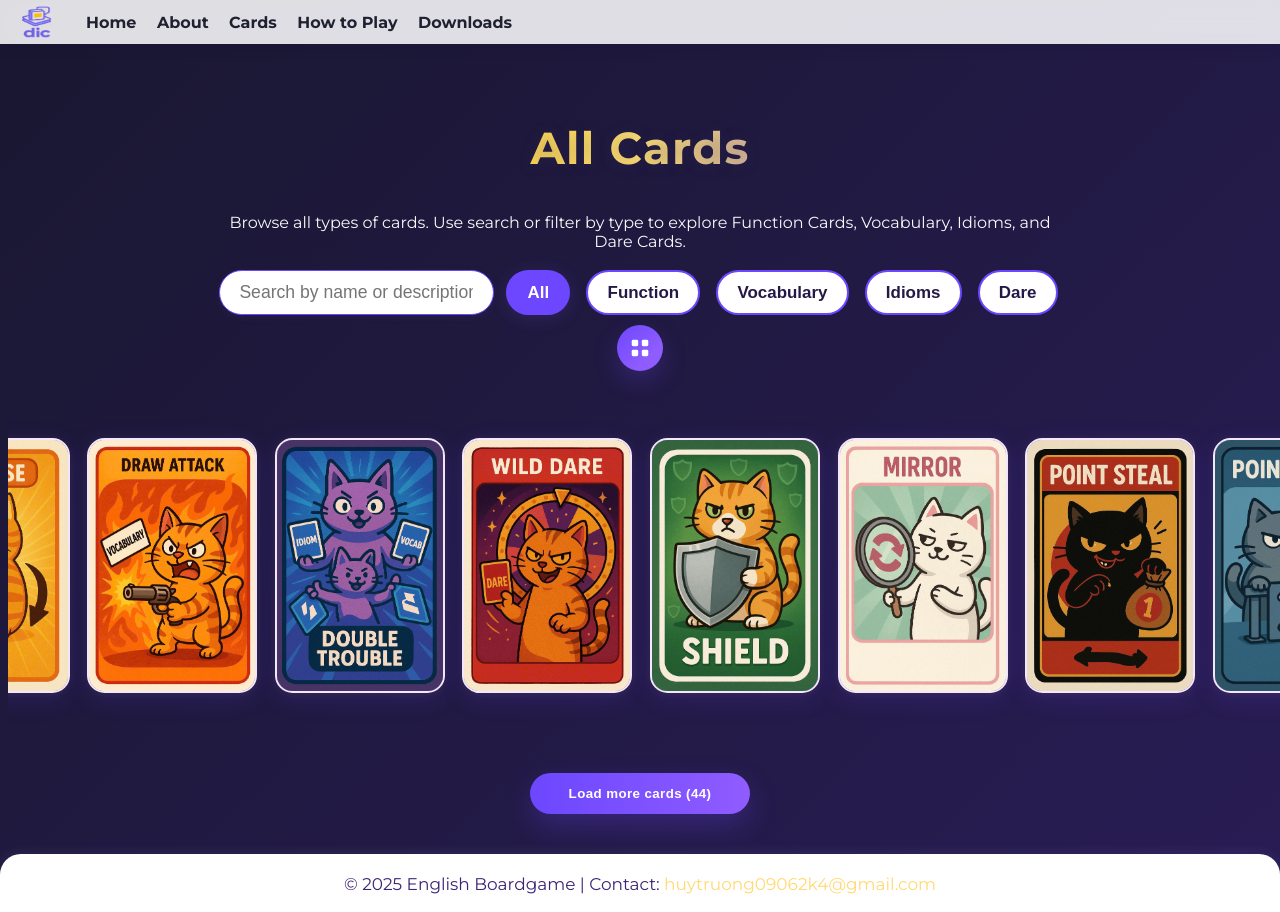
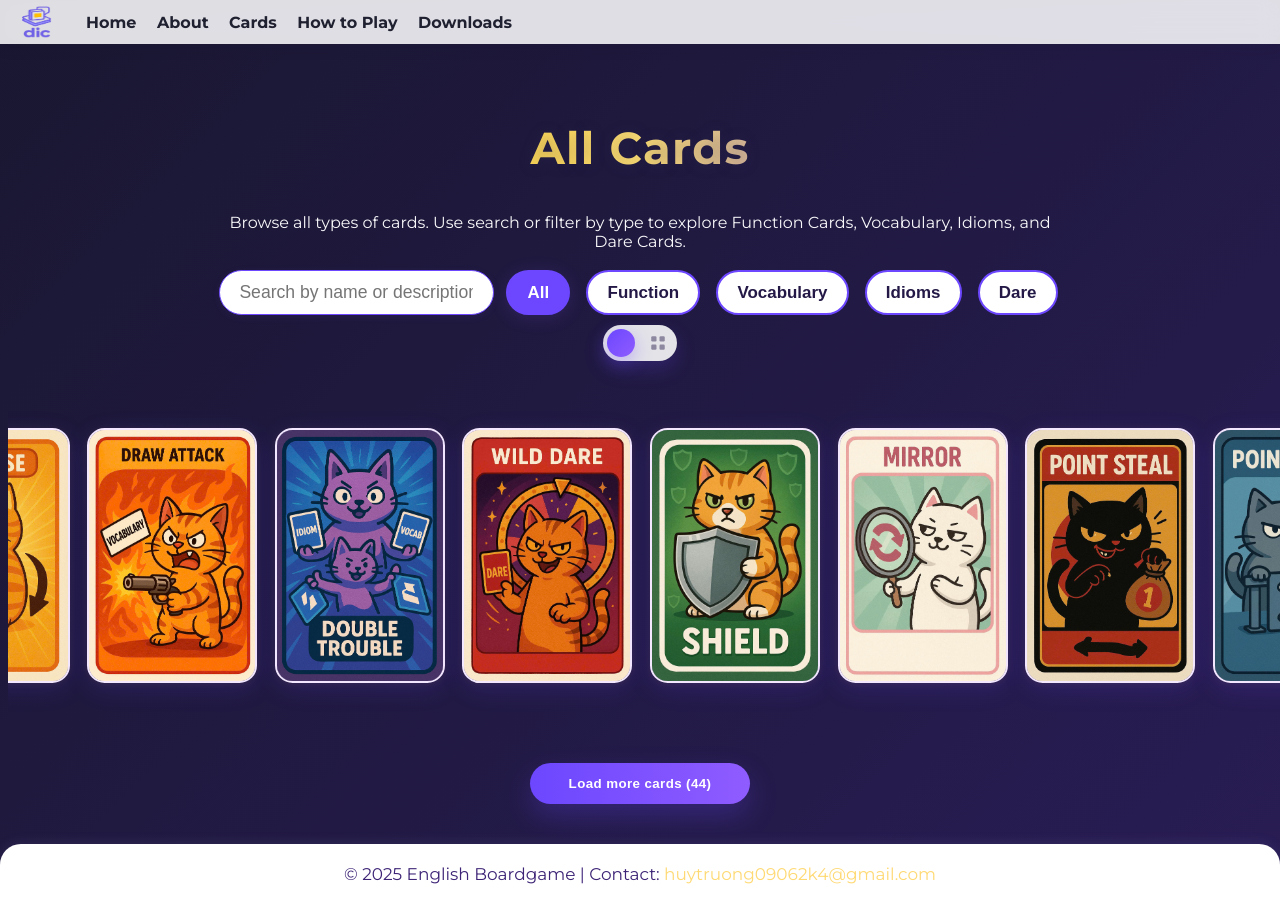
Before and after one commit to huyth96/Catchy-boardgame, a plain HTML site: page index.html in a window 1280 px wide. Drawn offline with nearby package versions, Linux system fonts and the light colour scheme.

Commit message:
Reponsive

```diff
--- a/css.css
+++ b/css.css
@@ -211,50 +211,78 @@
     }
     .view-toggle {
       flex: 0 0 auto;
-      width: 46px;
-      height: 46px;
-      border-radius: 50%;
       border: none;
-      background: linear-gradient(135deg, var(--primary) 0%, var(--primary-2) 70%);
-      color: #fff;
+      background: none;
+      padding: 0;
+      cursor: pointer;
       display: inline-flex;
       align-items: center;
       justify-content: center;
-      cursor: pointer;
-      box-shadow: 0 10px 24px rgba(108, 71, 255, 0.25);
-      transition: transform var(--t-fast), box-shadow var(--t-fast), background var(--t-fast);
       position: relative;
-      padding: 0;
     }
-    .view-toggle:hover {
-      transform: translateY(-2px) scale(1.04);
-      box-shadow: 0 16px 32px rgba(108, 71, 255, 0.3);
+    .view-toggle:focus-visible {
+      outline: 3px solid rgba(108, 71, 255, 0.35);
+      outline-offset: 4px;
+      border-radius: 999px;
     }
-    .view-toggle:active {
-      transform: translateY(0);
-      box-shadow: 0 6px 16px rgba(108, 71, 255, 0.2);
+    .view-toggle .toggle-track {
+      position: relative;
+      width: 74px;
+      height: 36px;
+      border-radius: 999px;
+      background: rgba(255, 255, 255, 0.88);
+      box-shadow: 0 8px 20px rgba(108, 71, 255, 0.22);
+      display: flex;
+      align-items: center;
+      justify-content: space-between;
+      padding: 0 10px;
+      transition: background var(--t-fast), box-shadow var(--t-fast);
     }
-    .view-toggle svg {
-      width: 22px;
-      height: 22px;
+    .view-toggle:hover .toggle-track {
+      box-shadow: 0 12px 28px rgba(108, 71, 255, 0.3);
+    }
+    .view-toggle .toggle-icon {
+      display: flex;
+      align-items: center;
+      justify-content: center;
+      color: rgba(36, 25, 70, 0.45);
+      transition: color var(--t-fast);
+    }
+    .view-toggle .toggle-icon svg {
+      width: 18px;
+      height: 18px;
       fill: currentColor;
-      transition: opacity var(--t-fast), transform var(--t-fast);
     }
-    .view-toggle .icon-presentation { display: none; }
-    .view-toggle[data-view="grid"] .icon-grid { display: none; }
-    .view-toggle[data-view="grid"] .icon-presentation { display: block; }
-    .view-toggle[data-view="grid"] {
-      background: linear-gradient(135deg, #ffc700 0%, #ff9d4d 100%);
-      color: #241946;
+    .view-toggle .toggle-thumb {
+      position: absolute;
+      top: 4px;
+      left: 4px;
+      width: 28px;
+      height: 28px;
+      border-radius: 50%;
+      background: linear-gradient(135deg, var(--primary) 0%, var(--primary-2) 100%);
+      box-shadow: 0 6px 18px rgba(108, 71, 255, 0.35);
+      transform: translateX(0);
+      transition: transform var(--t-fast), background var(--t-fast), box-shadow var(--t-fast);
+    }
+    .view-toggle[data-view="presentation"] .toggle-icon-presentation {
+      color: var(--primary);
+    }
+    .view-toggle[data-view="grid"] .toggle-icon-grid {
+      color: #ff8c33;
+    }
+    .view-toggle[data-view="grid"] .toggle-track {
+      background: rgba(255, 247, 230, 0.96);
+      box-shadow: 0 10px 24px rgba(255, 140, 51, 0.25);
+    }
+    .view-toggle[data-view="grid"] .toggle-thumb {
+      background: linear-gradient(135deg, #ff9d4d 0%, #ffc700 100%);
+      box-shadow: 0 8px 20px rgba(255, 140, 51, 0.3);
+      transform: translateX(38px);
     }
     @media (max-width: 600px) {
       .view-toggle {
-        width: 42px;
-        height: 42px;
-      }
-      .view-toggle svg {
-        width: 20px;
-        height: 20px;
+        transform: scale(0.92);
       }
     }
     .card-search {
@@ -316,6 +344,17 @@
 }
 .card-list.grid-view .card-box {
   scroll-snap-align: unset;
+}
+@media (max-width: 380px) {
+  .card-list.grid-view {
+    grid-template-columns: repeat(auto-fit, minmax(140px, 1fr));
+    gap: 0.7rem;
+    padding: 0 0.4rem 1.6rem;
+    margin: 0 0 1.6rem 0;
+  }
+  .card-list.grid-view .card-box {
+    margin-top: 0.9rem;
+  }
 }
 /* Chrome, Edge, Safari */
 .card-list::-webkit-scrollbar {
--- a/index.html
+++ b/index.html
@@ -54,15 +54,22 @@
     <button class="filter-btn" data-type="Idioms">Idioms</button>
     <button class="filter-btn" data-type="Dare">Dare</button>
     <button class="view-toggle" id="view-toggle" aria-label="Switch to grid view" title="Switch to grid view" data-view="presentation">
-      <svg class="icon-grid" viewBox="0 0 24 24" xmlns="http://www.w3.org/2000/svg" aria-hidden="true">
-        <rect x="3" y="3" width="7" height="7" rx="1.6"></rect>
-        <rect x="14" y="3" width="7" height="7" rx="1.6"></rect>
-        <rect x="3" y="14" width="7" height="7" rx="1.6"></rect>
-        <rect x="14" y="14" width="7" height="7" rx="1.6"></rect>
-      </svg>
-      <svg class="icon-presentation" viewBox="0 0 24 24" xmlns="http://www.w3.org/2000/svg" aria-hidden="true">
-        <path d="M4 5.5C4 4.12 5.12 3 6.5 3h11A2.5 2.5 0 0 1 20 5.5v6A2.5 2.5 0 0 1 17.5 14H14l2.67 4.45a1 1 0 0 1-1.7 1.06L12 15.54l-2.97 3.97a1 1 0 1 1-1.6-1.15L10 14H6.5A2.5 2.5 0 0 1 4 11.5v-6Z"></path>
-      </svg>
+      <span class="toggle-track">
+        <span class="toggle-icon toggle-icon-presentation" aria-hidden="true">
+          <svg viewBox="0 0 24 24" xmlns="http://www.w3.org/2000/svg">
+            <path d="M4 5.5C4 4.12 5.12 3 6.5 3h11A2.5 2.5 0 0 1 20 5.5v6A2.5 2.5 0 0 1 17.5 14H14l2.67 4.45a1 1 0 0 1-1.7 1.06L12 15.54l-2.97 3.97a1 1 0 1 1-1.6-1.15L10 14H6.5A2.5 2.5 0 0 1 4 11.5v-6Z"></path>
+          </svg>
+        </span>
+        <span class="toggle-icon toggle-icon-grid" aria-hidden="true">
+          <svg viewBox="0 0 24 24" xmlns="http://www.w3.org/2000/svg">
+            <rect x="3" y="3" width="7" height="7" rx="1.6"></rect>
+            <rect x="14" y="3" width="7" height="7" rx="1.6"></rect>
+            <rect x="3" y="14" width="7" height="7" rx="1.6"></rect>
+            <rect x="14" y="14" width="7" height="7" rx="1.6"></rect>
+          </svg>
+        </span>
+        <span class="toggle-thumb" aria-hidden="true"></span>
+      </span>
     </button>
   </div>
 </section>
```
